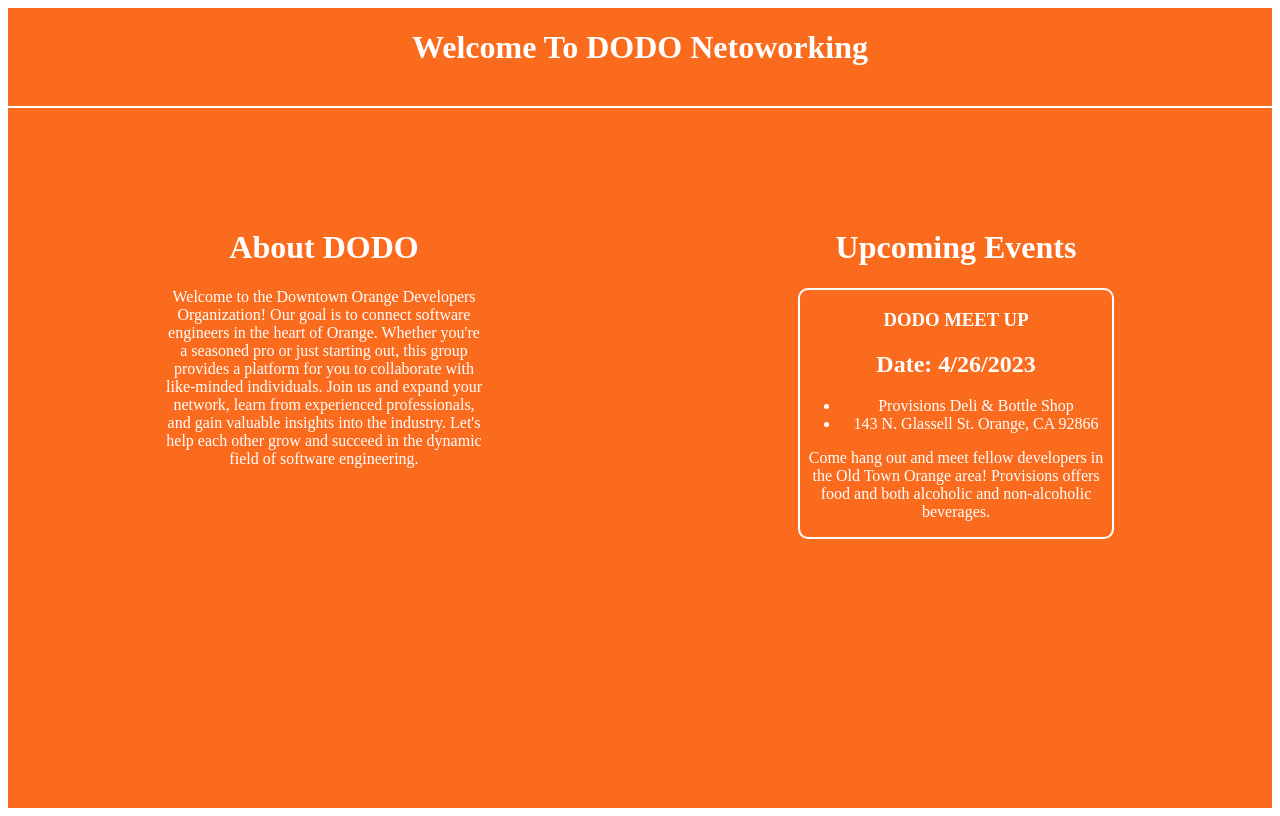
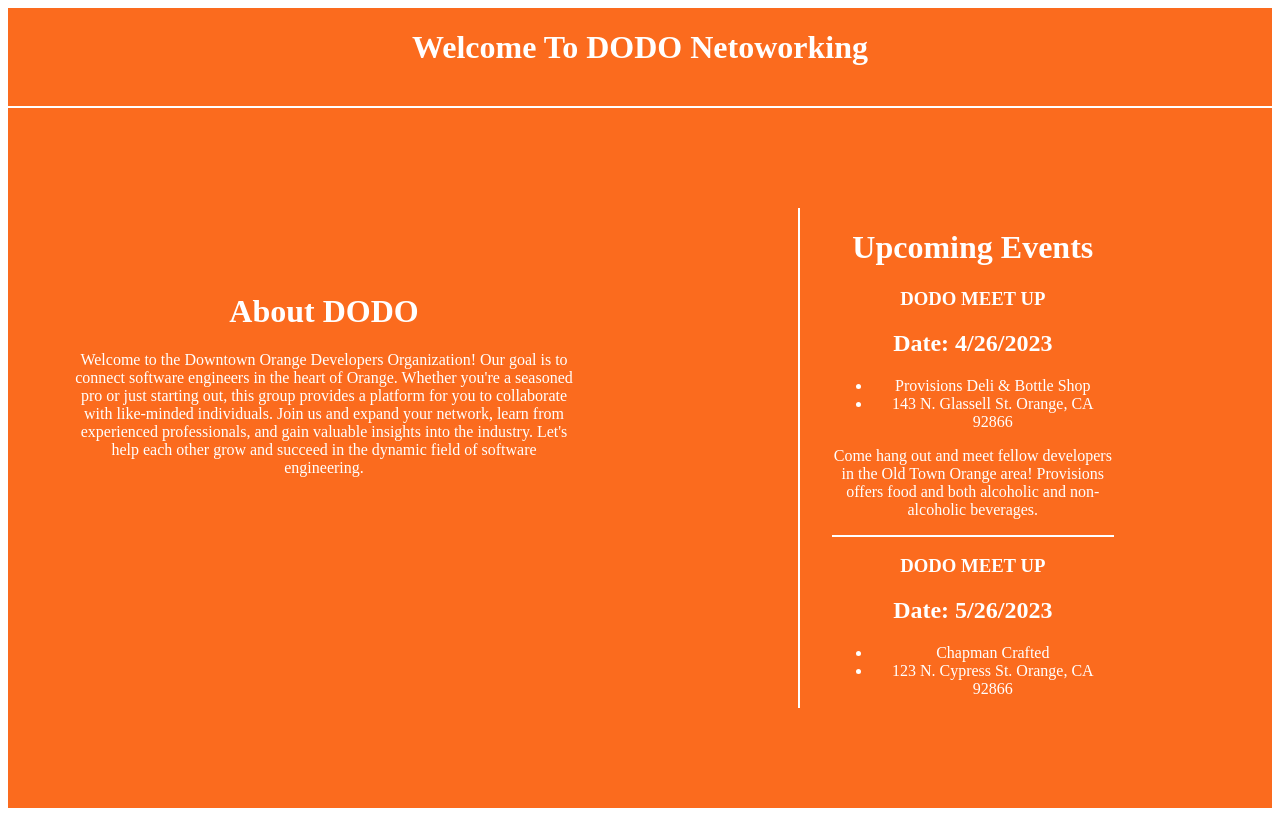
Before and after one commit to brennanp93/dodo-website, a React (Vite) app: page / in a window 1280 px wide. Built offline with nearby package versions, Linux system fonts and the light colour scheme.

Commit message:
update layout

```diff
--- a/data.js
+++ b/data.js
@@ -6,11 +6,11 @@ export const events = [
     locationAddress: "143 N. Glassell St. Orange, CA 92866",
     info: "Come hang out and meet fellow developers in the Old Town Orange area! Provisions offers food and both alcoholic and non-alcoholic beverages.",
   },
-  // {
-  //   name: "DODO MEET UP",
-  //   date: "5/26/2023",
-  //   locationName: "Chapman Crafted",
-  //   locationAddress: "123 N. Cypress St. Orange, CA 92866",
-  //   info: "Come hang out and meet fellow developers in the Old Town Orange area! Provisions offers food and both alcoholic and non-alcoholic beverages.",
-  // },
+  {
+    name: "DODO MEET UP",
+    date: "5/26/2023",
+    locationName: "Chapman Crafted",
+    locationAddress: "123 N. Cypress St. Orange, CA 92866",
+    info: "Come hang out and meet fellow developers in the Old Town Orange area! Provisions offers food and both alcoholic and non-alcoholic beverages.",
+  },
 ];
--- a/src/App.css
+++ b/src/App.css
@@ -16,13 +16,17 @@
   color: white;
 }
 
+.events-box::-webkit-scrollbar {
+  display: none;
+}
 main {
   /* background-color: orange; */
 }
 .about {
-  grid-column: 2/4;
+  padding:10%;
+  grid-column: 1/5;
   grid-row: 3/8;
-  background-image: url(../public/DODO_NOBG.png)
+  background-image: url(../public/DODO_NOBG.png);
   /* color: white; */
 }
 
@@ -35,12 +39,16 @@ header {
 .events-box {
   grid-column: 6/8;
   grid-row: 3/8;
+  border-left: solid white 2px;
+  padding-left: 10%;
+  overflow: scroll;
 }
 
 .event-card {
-  border: solid white 2px;
-  border-radius: 10px;
+  border-bottom: solid white 2px;
+  /* border-top: solid white 2px; */
 }
+
 
 /* .email-form-container {
   display: grid;
```
